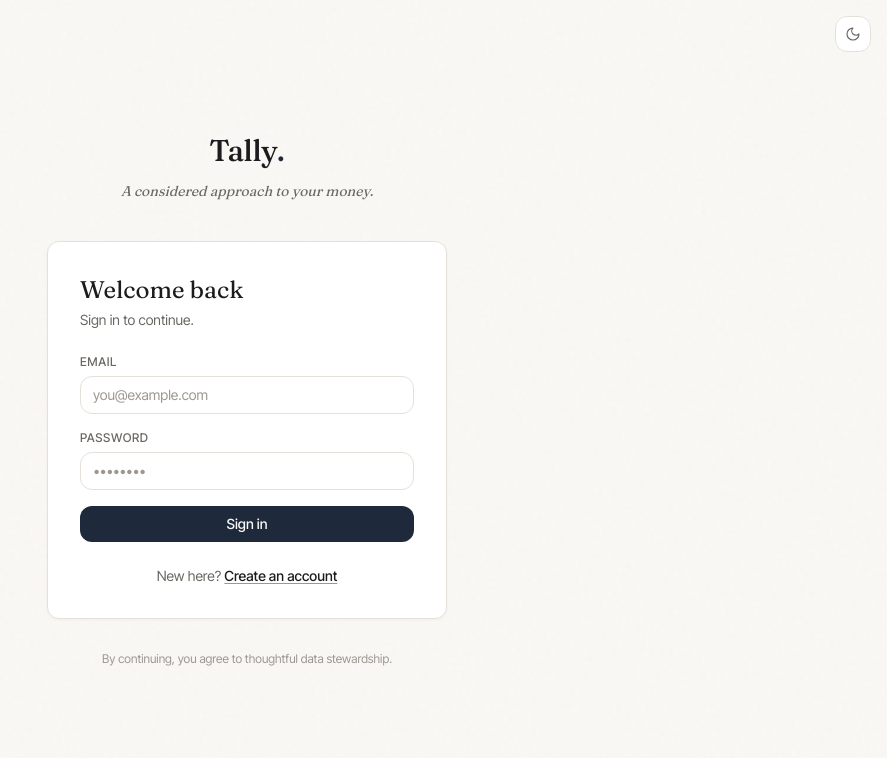
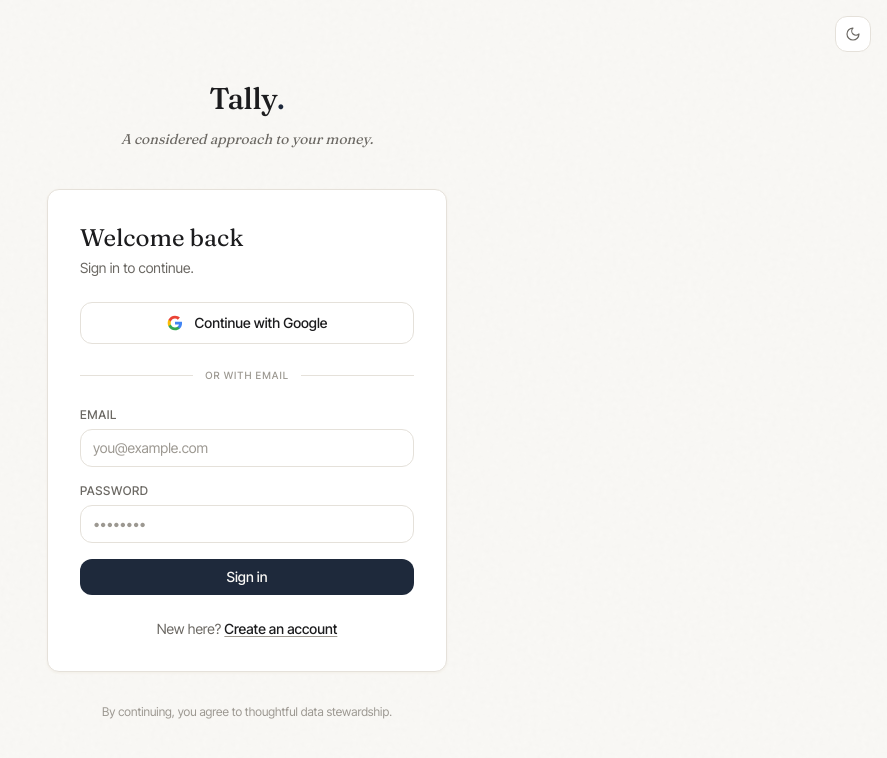
Before and after one commit to paulaeenger/tally, a Next.js app: page /login in a window 1280 px wide. Shown: the top 758 px of the page, without its empty margins (393-1280 px from the left). Built offline with nearby package versions, Linux system fonts and the light colour scheme; no server answers.

Commit message:
Add Google OAuth sign-in

```diff
--- a/app/auth/actions.ts
+++ b/app/auth/actions.ts
@@ -50,6 +50,36 @@ export async function signUp(formData: FormData) {
   redirect('/login?message=Check+your+email+to+confirm');
 }
 
+export async function signInWithGoogle() {
+  if (!isSupabaseConfigured()) {
+    redirect('/dashboard');
+  }
+
+  const supabase = createClient();
+  const siteUrl = process.env.NEXT_PUBLIC_SITE_URL || '';
+
+  const { data, error } = await supabase.auth.signInWithOAuth({
+    provider: 'google',
+    options: {
+      redirectTo: `${siteUrl}/auth/callback`,
+      queryParams: {
+        access_type: 'offline',
+        prompt: 'consent',
+      },
+    },
+  });
+
+  if (error) {
+    redirect(`/login?error=${encodeURIComponent(error.message)}`);
+  }
+
+  if (data?.url) {
+    redirect(data.url);
+  }
+
+  redirect('/login?error=Could+not+initiate+Google+sign-in');
+}
+
 export async function signOut() {
   if (!isSupabaseConfigured()) {
     redirect('/login');
--- a/app/login/page.tsx
+++ b/app/login/page.tsx
@@ -1,5 +1,5 @@
 import Link from 'next/link';
-import { signIn, signUp } from '@/app/auth/actions';
+import { signIn, signUp, signInWithGoogle } from '@/app/auth/actions';
 import { ThemeToggle } from '@/components/theme-toggle';
 import { isSupabaseConfigured } from '@/lib/data/queries';
 
@@ -60,7 +60,45 @@ export default function LoginPage({
             </div>
           )}
 
-          <form action={isSignUp ? signUp : signIn} className="mt-6 space-y-4">
+          {/* Google OAuth */}
+          <form action={signInWithGoogle} className="mt-6">
+            <button
+              type="submit"
+              className="btn-outline w-full gap-3 py-2.5"
+              aria-label={isSignUp ? 'Sign up with Google' : 'Sign in with Google'}
+            >
+              <svg width="16" height="16" viewBox="0 0 24 24" aria-hidden="true">
+                <path
+                  d="M22.56 12.25c0-.78-.07-1.53-.2-2.25H12v4.26h5.92c-.26 1.37-1.04 2.53-2.21 3.31v2.77h3.57c2.08-1.92 3.28-4.74 3.28-8.09z"
+                  fill="#4285F4"
+                />
+                <path
+                  d="M12 23c2.97 0 5.46-.98 7.28-2.66l-3.57-2.77c-.98.66-2.23 1.06-3.71 1.06-2.86 0-5.29-1.93-6.16-4.53H2.18v2.84C3.99 20.53 7.7 23 12 23z"
+                  fill="#34A853"
+                />
+                <path
+                  d="M5.84 14.09c-.22-.66-.35-1.36-.35-2.09s.13-1.43.35-2.09V7.07H2.18C1.43 8.55 1 10.22 1 12s.43 3.45 1.18 4.93l2.85-2.22.81-.62z"
+                  fill="#FBBC05"
+                />
+                <path
+                  d="M12 5.38c1.62 0 3.06.56 4.21 1.64l3.15-3.15C17.45 2.09 14.97 1 12 1 7.7 1 3.99 3.47 2.18 7.07l3.66 2.84c.87-2.6 3.3-4.53 6.16-4.53z"
+                  fill="#EA4335"
+                />
+              </svg>
+              Continue with Google
+            </button>
+          </form>
+
+          {/* Divider */}
+          <div className="relative my-6 flex items-center">
+            <div className="flex-grow border-t border-border" />
+            <span className="mx-3 text-[10px] font-medium uppercase tracking-widest text-faint">
+              or with email
+            </span>
+            <div className="flex-grow border-t border-border" />
+          </div>
+
+          <form action={isSignUp ? signUp : signIn} className="space-y-4">
             {isSignUp && (
               <div>
                 <label htmlFor="full_name" className="label mb-1.5 block">
```
